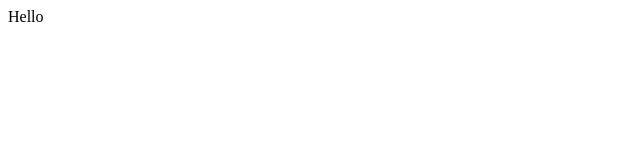
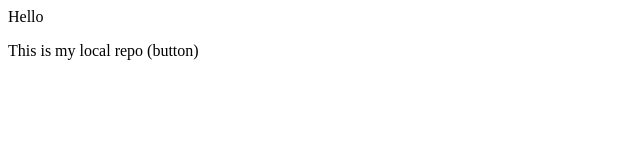
Before and after one commit to Ayushmandloi1208/localrepo, a plain HTML site: page index.html in a window 1280 px wide. Shown: the whole page, without its empty margins (0-640 px from the left). Drawn offline with Linux system fonts and the light colour scheme.

Commit message:
Add button

```diff
--- a/index.html
+++ b/index.html
@@ -1 +1,2 @@
 <p> Hello </p>
+<p> This is my local repo (button) </p>
```
